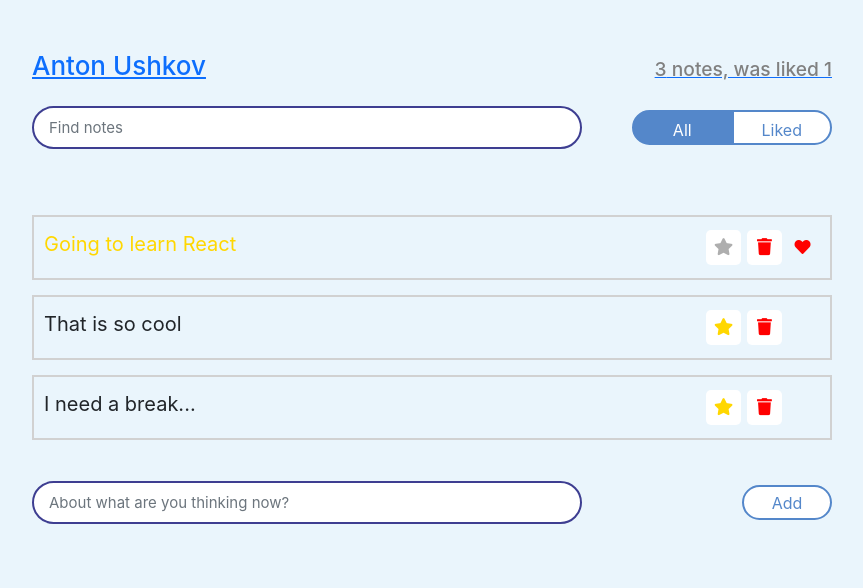
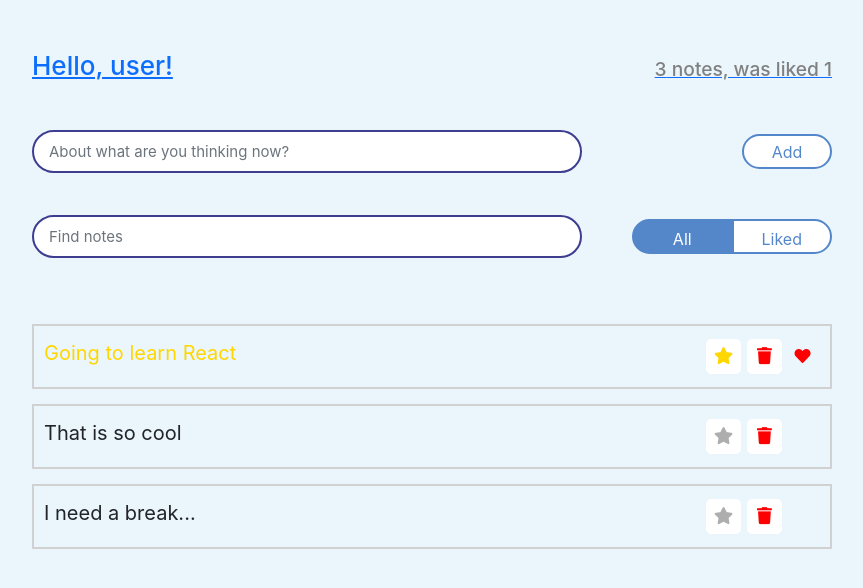
Before and after one commit to wxwxwxwxwxwxwxwx/Twitter-Analog-React, a React app: page / in a window 1280 px wide. Shown: the whole page, without its empty margins (208-1071 px from the left). Built offline with nearby package versions, Linux system fonts and the light colour scheme.

Commit message:
add css fixes

```diff
--- a/src/components/app-header/app-header.js
+++ b/src/components/app-header/app-header.js
@@ -18,7 +18,7 @@ const Header = styled.div`
 const AppHeader = ({isLiked, allPosts}) => {
     return (
         <Header as='a'>
-            <h1>Anton Ushkov</h1>
+            <h1>Hello, user!</h1>
             <h2>{allPosts} notes, was liked {isLiked}</h2>
         </Header>
     )
--- a/src/components/app/app.js
+++ b/src/components/app/app.js
@@ -120,6 +120,8 @@ export default class App extends Component {
                 <AppHeader
                     isLiked={isLiked}
                     allPosts={allPosts}/>
+                <PostAddForm
+                    onAdd={this.addItem}/>
                 <div className="search-panel d-flex">
                     <SearchPanel
                         onUpdateSearch={this.onUpdateSearch}/>
@@ -131,8 +133,6 @@ export default class App extends Component {
                     posts={visiblePosts}
                     onDelete={this.deleteItem}
                     onToggle={this.onToggle}/>
-                <PostAddForm
-                    onAdd={this.addItem}/>
             </AppBlock>
         )
     }
--- a/src/components/post-add-form/post-add-form.css
+++ b/src/components/post-add-form/post-add-form.css
@@ -5,6 +5,7 @@
   width: 100%;
   justify-content: space-between;
   align-items: center;
+  margin-bottom: 40px;
 }
 
 .bottom-panel .new-post-label {
--- a/src/components/post-list-item/post-list-item.css
+++ b/src/components/post-list-item/post-list-item.css
@@ -22,7 +22,9 @@
     outline: none;
 }
 .app-list-item .btn-star {
-    color: #FFD700;
+    /* color: #FFD700; */
+  color: #aeaeae;
+
 }
 .app-list-item .btn-trash {
     color: red;
@@ -57,5 +59,6 @@
 }
 
 .app-list-item.important .btn-star {
-    color: #aeaeae;
+
+    color: #FFD700;
 }
```
